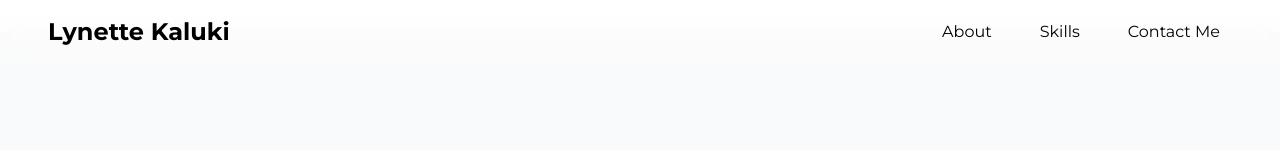
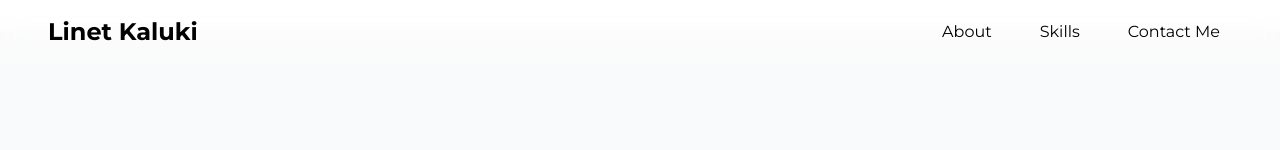
Before and after one commit to Mwandii/kaluki-website, a React (Vite) app: page / in a window 1280 px wide. Shown: the top 150 px of the page. Built offline with nearby package versions, Linux system fonts and the light colour scheme.

Commit message:
change name

```diff
--- a/src/components/ContactMe.jsx
+++ b/src/components/ContactMe.jsx
@@ -47,7 +47,7 @@ function ContactMe() {
                 href="mailto:muindetuva@gmail.com"
                 className="text-base text-gray-500 break-all"
               >
-                lynettekaluki@gmail.com
+                linetkwavinya@gmail.com
               </a>
             </div>
           </div>
--- a/src/components/Footer.jsx
+++ b/src/components/Footer.jsx
@@ -8,7 +8,7 @@ function Footer() {
         <div className="flex flex-col md:flex-row justify-between items-center gap-8 mb-8">
           {/* Left - Name and Title */}
           <div className="text-center md:text-left">
-            <h2 className="text-2xl md:text-4xl text-white font-bold mb-2">Lynette</h2>
+            <h2 className="text-2xl md:text-4xl text-white font-bold mb-2">Linet</h2>
             <p className="text-gray-500">Kiswahili Teacher</p>
           </div>
 
@@ -63,7 +63,7 @@ function Footer() {
         {/* Bottom - Copyright */}
         <div className="text-center pt-8 border-t border-gray-500">
           <p className="text-gray-500 text-sm">
-            © lynettekaluki. All rights reserved.
+            © linetkaluki. All rights reserved.
           </p>
         </div>
       </div>
--- a/src/components/Navbar.jsx
+++ b/src/components/Navbar.jsx
@@ -23,7 +23,7 @@ useEffect(() => {
         isScrolled ? "bg-white/70 shadow-md" : "bg-white/20 shadow-none"
       }`}>
       <div className="max-w-7xl mx-auto flex justify-between items-center px-6 md:px-12 py-4">
-        <h1 href="/" className="text-xl md:text-2xl font-bold cursor-pointer">Lynette Kaluki</h1>
+        <h1 href="/" className="text-xl md:text-2xl font-bold cursor-pointer">Linet Kaluki</h1>
 
         {/* Desktop Menu */}
         <ul className="hidden md:flex gap-6 text-base">
```
